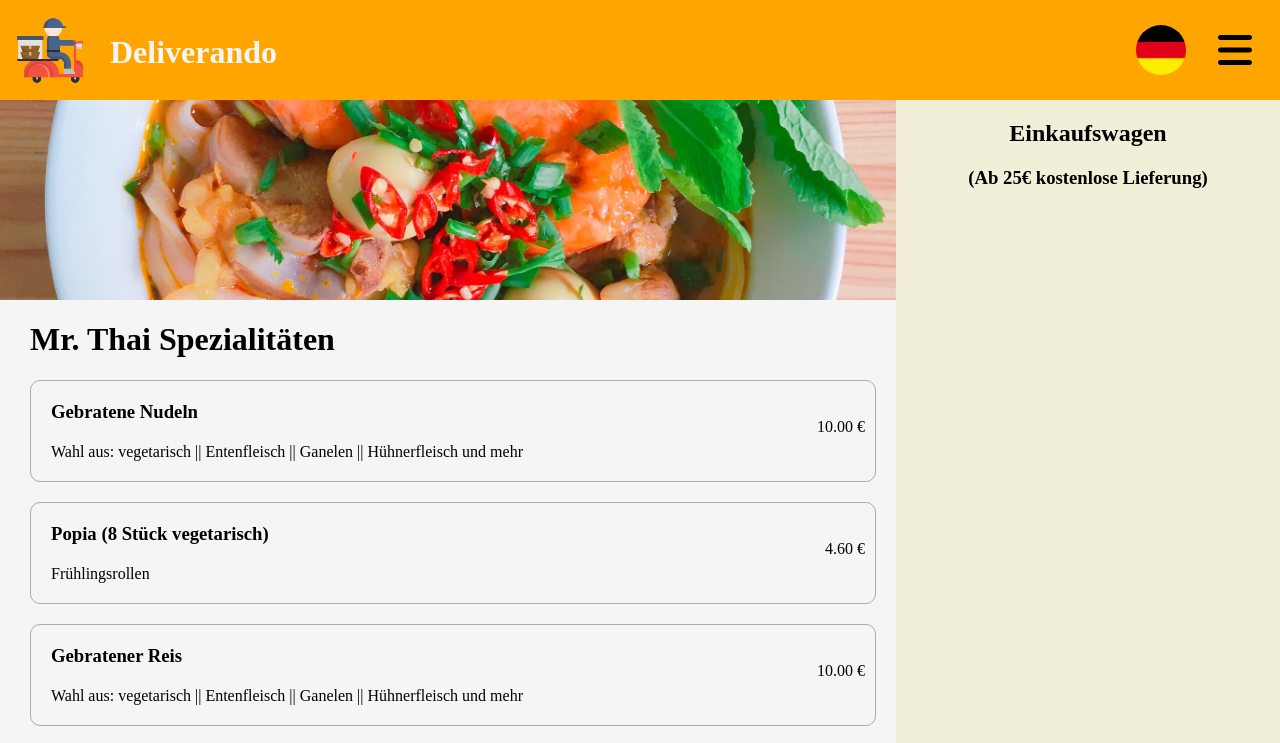
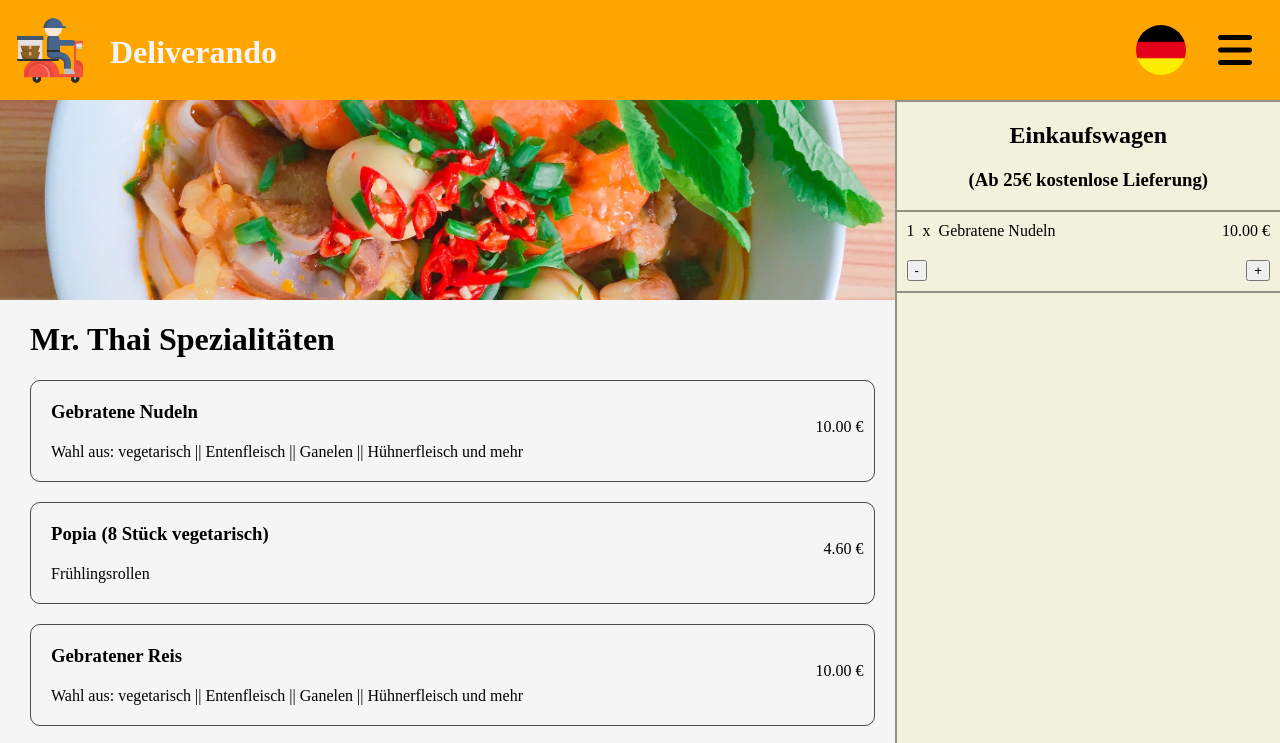
Before and after one commit to YeHtutt/Deliverando_MrThai, a plain HTML site: page index.html in a window 1280 px wide. Both pictures are taken after a click on the element 453 px from the left and 430 px from the top of the page. Shown: the top 743 px of the page. Drawn offline with Linux system fonts and the light colour scheme.

Commit message:
fillup with contents

```diff
--- a/script.js
+++ b/script.js
@@ -1,4 +1,4 @@
-let mainDishes = [
+let mainDishes = [ //die Gerichte des Restaurants
     {
         "name": "Gebratene Nudeln",
         "description": "Wahl aus: vegetarisch || Entenfleisch || Ganelen || Hühnerfleisch und mehr",
@@ -41,6 +41,7 @@ let mainDishes = [
     }
 ];
 
+let inBasketDishes = []; //Gerichte im Einkaufwagen
 
 function render(){
     let dish = document.getElementById('restaurantDishes');
@@ -49,7 +50,7 @@ function render(){
     for (let i = 0; i < mainDishes.length; i++) {
         const elementMainDish = mainDishes[i];
         dish.innerHTML += `
-        <div class="card" onclick="addToBasket${i}">
+        <div class="card" onclick="addToBasket(${i})">
             <div class="cardLeftCorner">
                 <h3>${elementMainDish['name']}</h3>
                 <p>${elementMainDish['description']}</p>
@@ -62,3 +63,51 @@ function render(){
         `;
     }
 }
+
+function addToBasket(i){ //bestimmten Index von render() wurde per Klick ausgewählt
+    let basketItem = mainDishes[i]; //dieses Element von Index wird an basketItem übergeben
+    if(checkFoodInBasket(mainDishes[i])){
+        basketItem['amount'] +=1;
+    }
+    else{
+        basketItem['amount'] =1; //mind. ein Gericht wurde hinzugefügt
+        basketItem['priceSum'] =0; //Zwischen Summe Berehnung nicht erforderlich, weil Anzahl-1 und der Preis angezeigt wird
+        inBasketDishes.push(basketItem); //Einkaufswagen Array wird mit Auswahl Gericht hinzugefügt
+        console.log('inBasketDishes')
+    }
+    renderBasket(); //Es zeigt am Ende Einkaufswagen an
+}
+
+
+function checkFoodInBasket(dishViaIndex){
+    for (let i = 0; i < inBasketDishes.length; i++) {
+        const elementValid = inBasketDishes[i];
+        if(dishViaIndex['name'] == elementValid['name']) //prüft ob HauptGerichte Alle Auswahlindexe schon ein mal in Einkaufswagen-Array gibt
+        {return true};
+    }
+}
+
+
+function renderBasket(){
+    let basket = document.getElementById('shoppingBasketContent');
+    basket.innerHTML ='';
+    for (let i = 0; i < inBasketDishes.length; i++) {
+        const basketElement = inBasketDishes[i];
+        basket.innerHTML += `
+        <div class="baskeElementBorder">
+            <div class="basketContent">
+                <div>
+                    <div>${basketElement['amount']}</div> x <div>${basketElement['name']}</div>
+                </div>
+                <div>
+                    <div>${basketElement['price'].toFixed(2)} €</div>
+                </div>
+            </div>
+            <div class="adjustButtons">
+                <button class="amountDecreaseBtn" onclick="decreaseAmount(${i}), renderBasket()">-</button>
+                <button class="amountIncreaseBtn" onclick="increaseAmount(${i}), renderBasket()">+</button>
+            </div>
+        </div>
+        `;
+    }
+}
--- a/style.css
+++ b/style.css
@@ -87,13 +87,15 @@ header{
 .rightShoppingCart{
     width: 30%;
     height: 100vh;
-    background-color: rgba(230, 227, 185, 0.562);
+    background-color: rgba(230, 227, 185, 0.5);
     position: sticky; /*Es bleibt geklebt an seine Seite und Füllt 100% von Bildschirmhöhe*/
     top: 0;
+    border-left: 2px solid rgba(0, 0, 0, 0.4);
+    border-top: 2px solid rgba(0, 0, 0, 0.4);
 }
 
 .card{
-    border: 1px solid rgba(0, 0, 0, 0.3);
+    border: 1px solid rgba(0, 0, 0, 0.7);
     margin: 20px 20px 20px 0px;
     padding: 10px;
     display: flex;
@@ -128,6 +130,31 @@ header{
     width: 25px;
     object-fit: cover;
     border-radius: 100%;
+}
+
+
+
+.basketContent{
+    display: flex;
+    justify-content: space-between;
+    padding: 10px;
+}
+
+.basketContent div{
+    display: flex;
+    gap: 8px;
+}
+
+.adjustButtons{
+    display: flex;
+    justify-content: space-between;
+    padding: 10px;
+}
+
+.baskeElementBorder{
+    border-top: 2px solid rgba(0, 0, 0, 0.4);
+    border-bottom: 2px solid rgba(0, 0, 0, 0.4);
+    margin-bottom: 5px;
 }
 
 
```
